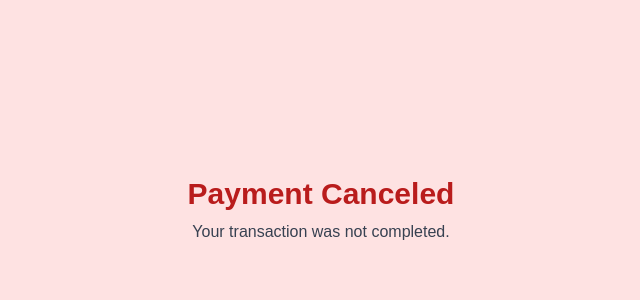
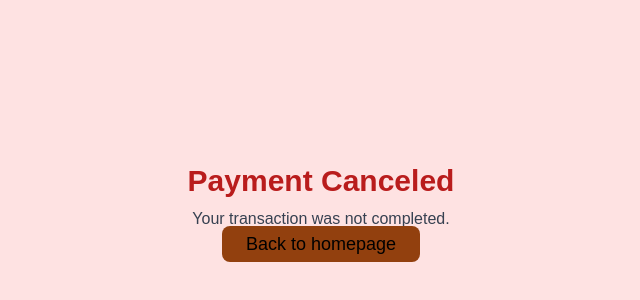
Before and after one commit to MadlyJado/jadonstechservices, a Next.js app: page /cancel in a window 1280 px wide. Shown: the part 190-490 px from the top of the page, without its empty margins (319-959 px from the left). Built offline with nearby package versions, Linux system fonts and the light colour scheme.

Commit message:
Added back to homepage buttons on success and cancel pages :)

```diff
--- a/app/cancel/page.tsx
+++ b/app/cancel/page.tsx
@@ -1,8 +1,13 @@
+import Link from "next/link";
+
 export default function Cancel() {
     return (
       <div className="flex flex-col items-center justify-center min-h-screen bg-red-100">
         <h1 className="text-3xl font-bold text-red-700">Payment Canceled</h1>
         <p className="mt-2 text-gray-700">Your transaction was not completed.</p>
+        <div className="items-center justify-center">
+            <Link href="/" className="mt-4 btn-lg w-full bg-amber-800 py-2 rounded-lg text-black">Back to homepage</Link>
+      </div>
       </div>
     );
   }
--- a/app/success/page.tsx
+++ b/app/success/page.tsx
@@ -292,9 +292,10 @@ export default function Success() {
             </p>
           )}
         </div>
-        <div className="btn-primary btn-large">
-            <Link href="/">Back to homepage</Link>
-        </div>
+
+      </div>
+      <div className="items-center justify-center">
+            <Link href="/" className="mt-4 btn-lg w-full bg-emerald-500  py-2 rounded-lg text-black">Back to homepage</Link>
       </div>
     </div>
   );
```
